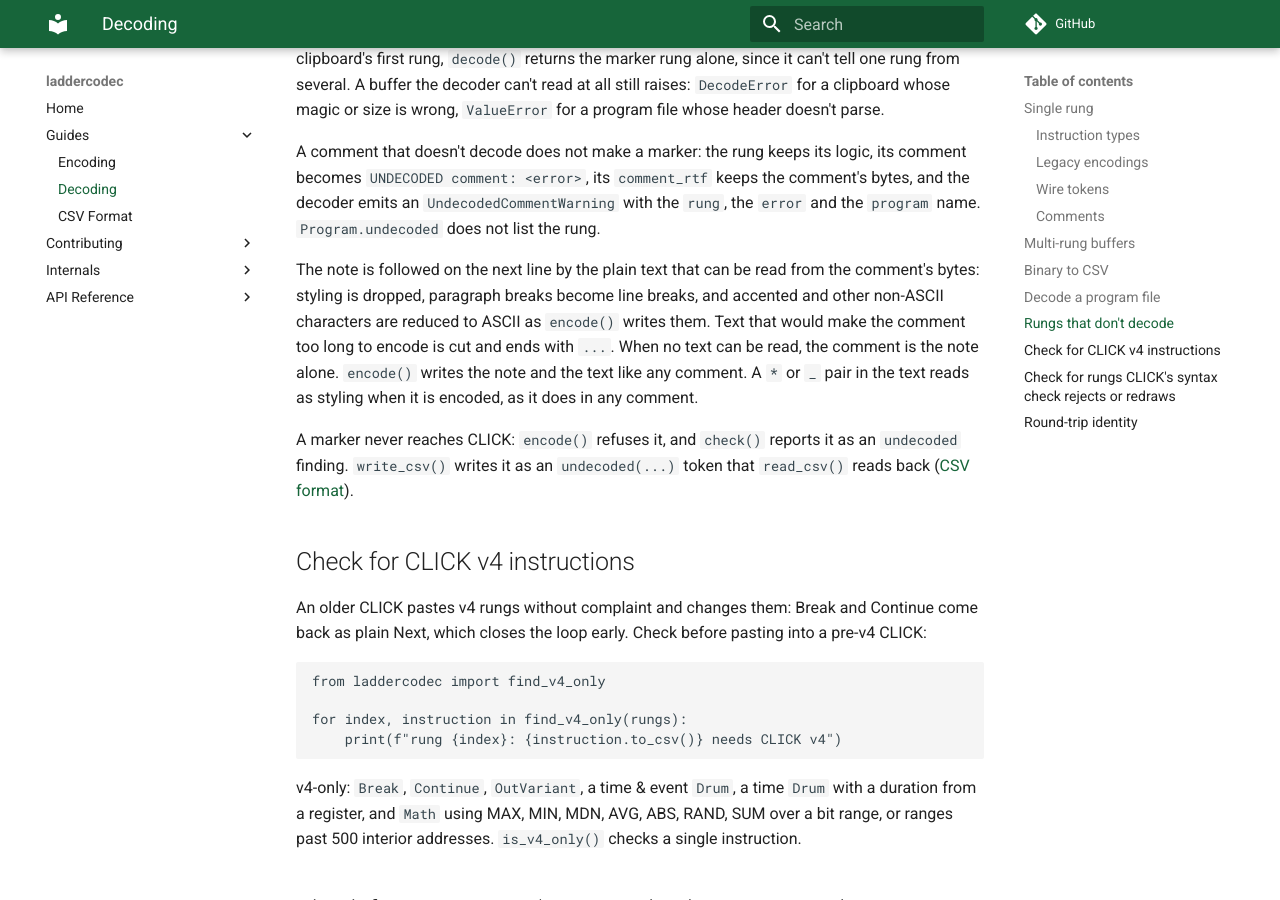
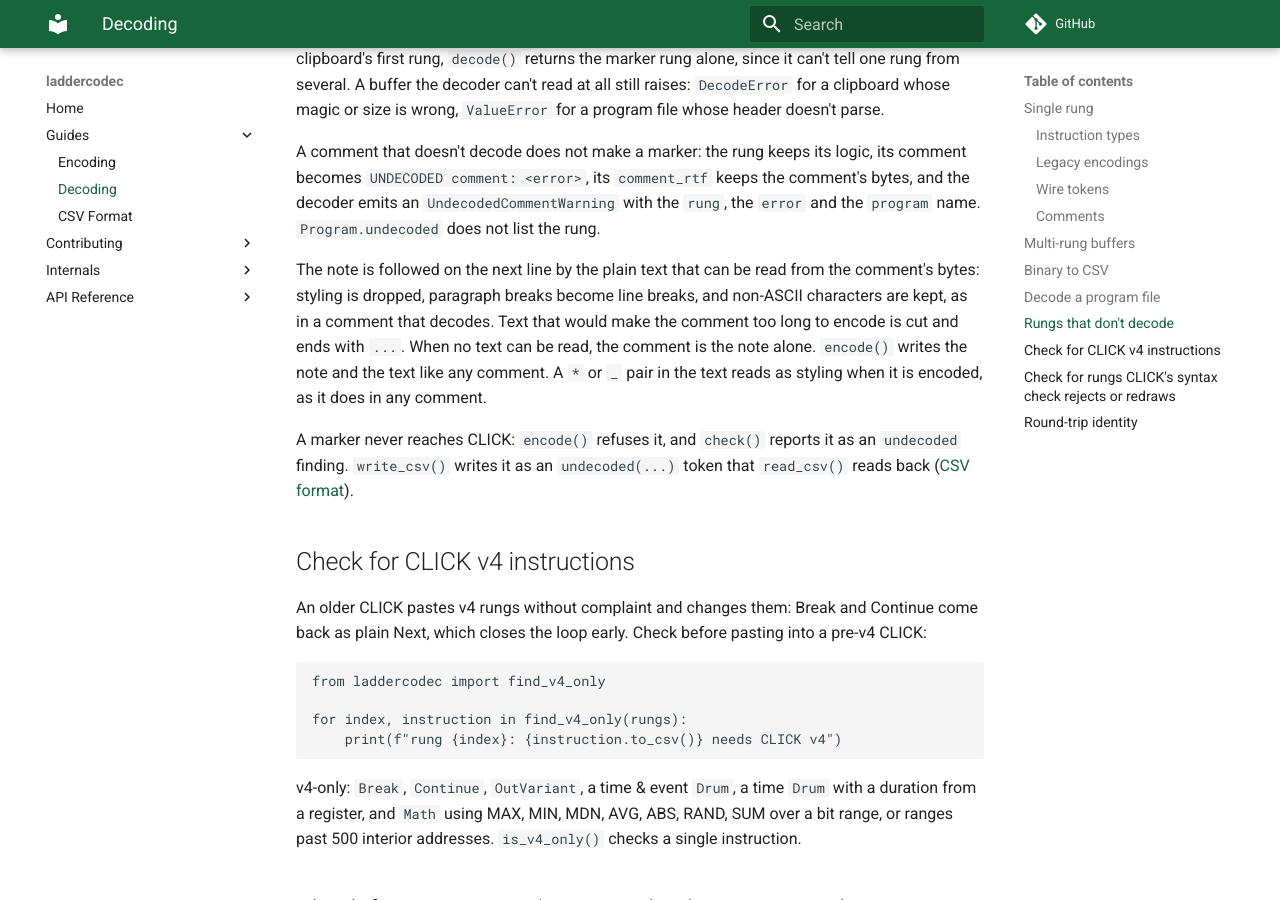
Before and after one commit to ssweber/laddercodec, an MkDocs documentation site: the page built from docs/guides/decoding.md, in a window 1280 px wide and 900 px high, scrolled down 4464 px. Built offline with MkDocs 1.6.1 and Material for MkDocs 9.7.7, drawn with Linux system fonts in a browser that asks for light colours; comment, search, counter and statistics services are not loaded.

Commit message:
fix: recovered comment text keeps its non-ASCII characters
Co-Authored-By: Claude Opus 5.5 <noreply@anthropic.com>

```diff
--- a/docs/guides/decoding.md
+++ b/docs/guides/decoding.md
@@ -181,8 +181,7 @@ the rung.
 
 The note is followed on the next line by the plain text that can be read from the
 comment's bytes: styling is dropped, paragraph breaks become line breaks, and
-accented and other non-ASCII characters are reduced to ASCII as `encode()`
-writes them. Text that would make the comment too long to encode is cut and
+non-ASCII characters are kept, as in a comment that decodes. Text that would make the comment too long to encode is cut and
 ends with `...`. When no text can be read, the comment is the note alone.
 `encode()` writes the note and the text like any comment. A `*` or `_` pair in
 the text reads as styling when it is encoded, as it does in any comment.
```
Also changed, not shown: scratchpad/roadmap.md (+3 -0 lines), 2 other files.
